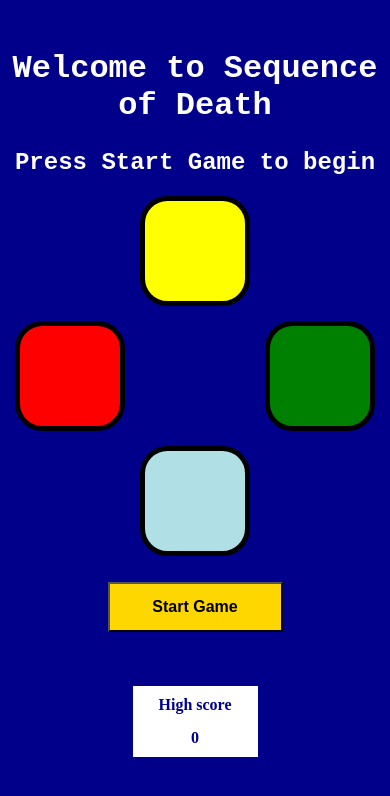
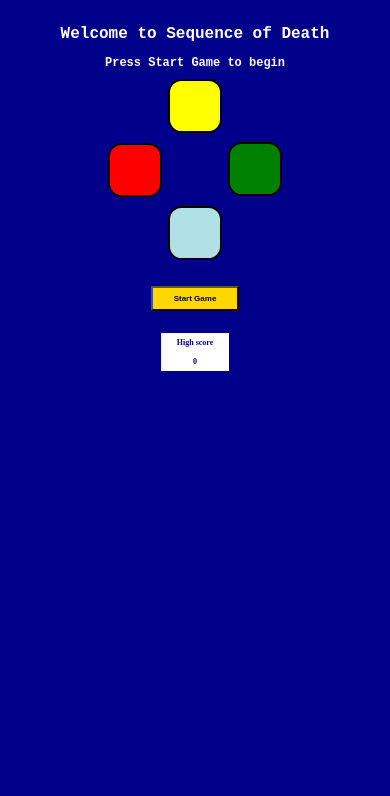
Before and after one commit to greynisson/SequenceOfDeath, a plain HTML site: page index.html in a window 390 px wide. Drawn offline with nearby package versions, Linux system fonts and the light colour scheme.

Commit message:
Update styles.css

```diff
--- a/styles.css
+++ b/styles.css
@@ -7,26 +7,26 @@
   .title {
     color: white;
     font-family: monospace;
-    margin-top: 50px;
-    font-size: 2rem;
+    margin-top: 25px;
+    font-size: 1rem;
   }
 
   .status {
     color: white;
     font-family: monospace;
-    margin-top: 25px;
-    font-size: 1.5rem;
+    margin-top: 12.5px;
+    font-size: 0.75rem;
   }
 
   .box {
-    height: 100px;
-    width: 100px;
-    border: solid black 5px;
+    height: 50px;
+    width: 50px;
+    border: solid black 2.5px;
     margin: 0 auto;
     border-radius: 25%;
     line-height: 4;
     font-weight: bolder;
-    font-size: 2.5rem;
+    font-size: 0rem;
   }
 
   .box-up {
@@ -38,23 +38,23 @@
     background-color: red;
     color: red;
     position: relative;
-    right: 125px;
-    top: 15px;
+    right: 60px;
+    top: 10px;
   }
 
   .box-right {
     background-color: green;
     color: green;
     position: relative;
-    left: 125px;
-    bottom: 95px;
+    left: 60px;
+    bottom: 45px;
   }
 
   .box-down {
     background-color: powderblue;
     color: powderblue;
     position: relative;
-    bottom: 80px;
+    bottom: 35px;
   }
 
   .box-active {
@@ -62,21 +62,22 @@
   }
 
   .btn {
-    height: 50px;
-    width: 175px;
+    height: 25px;
+    width: 87.5px;
     background-color: gold;
     color: black;
-    font-size: 1rem;
+    font-size: 0.5rem;
     font-weight: bolder;
-    /*margin-bottom: 25px; */
+    position: relative;
+    top: -135px;
   }
 
   .high-score {
-    width: 125px;
-    margin: 25px auto 150px;
+    width: 67.5px;
+    margin: 12.5px auto 75px;
     background-color: white;
     color: darkblue;
-    font-size: 1rem;
+    font-size: 0.5rem;
     font-weight: bold;
     position: relative;
     /* left: 600px;
@@ -85,17 +86,17 @@
   }
 
   .score-text {
-    padding: 10px 0 5px;
+    padding: 5px 0 5px;
   }
 
   .score {
-    padding: 10px 0 10px;
+    padding: 5px 0 5px;
   }
 
-  .btn {
+  /* .btn {
     position: relative;
     bottom: 300px;
-  }
+  } */
 
   .btn-hide {
     display: none;
```
